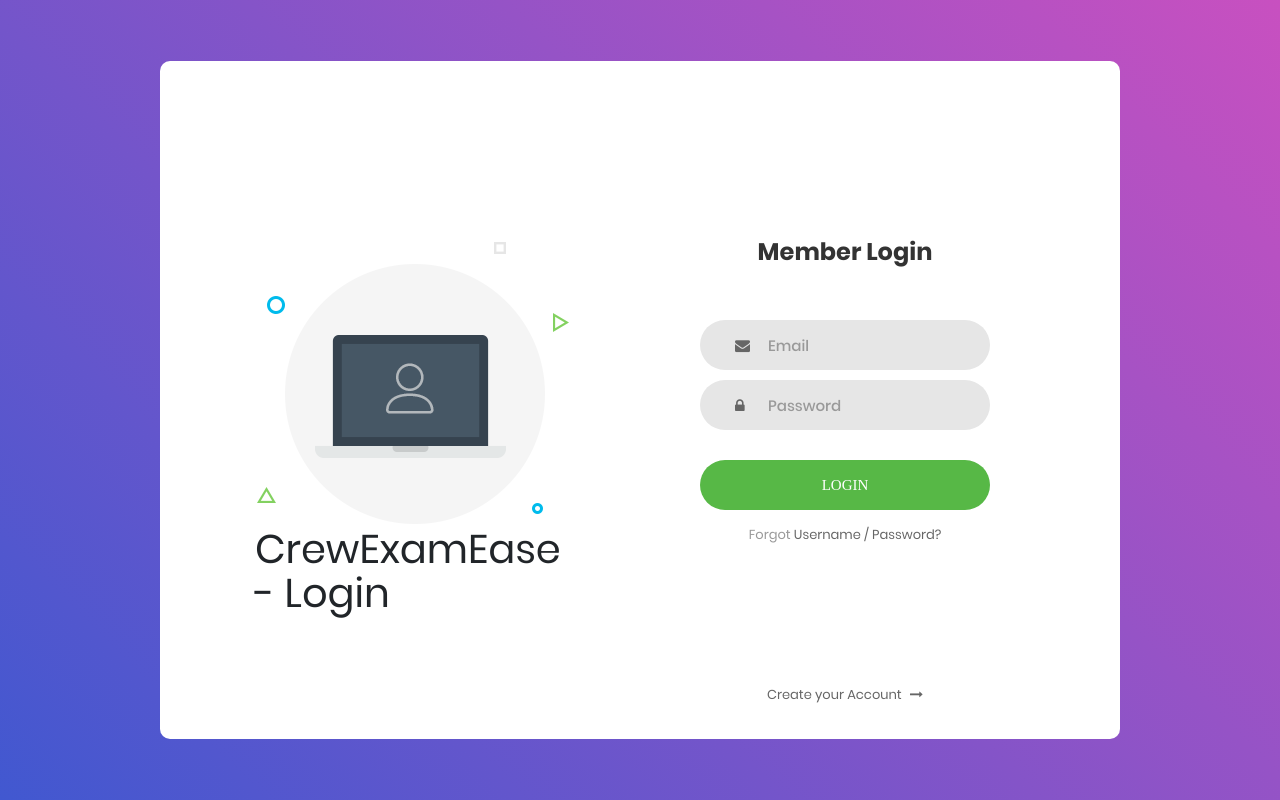
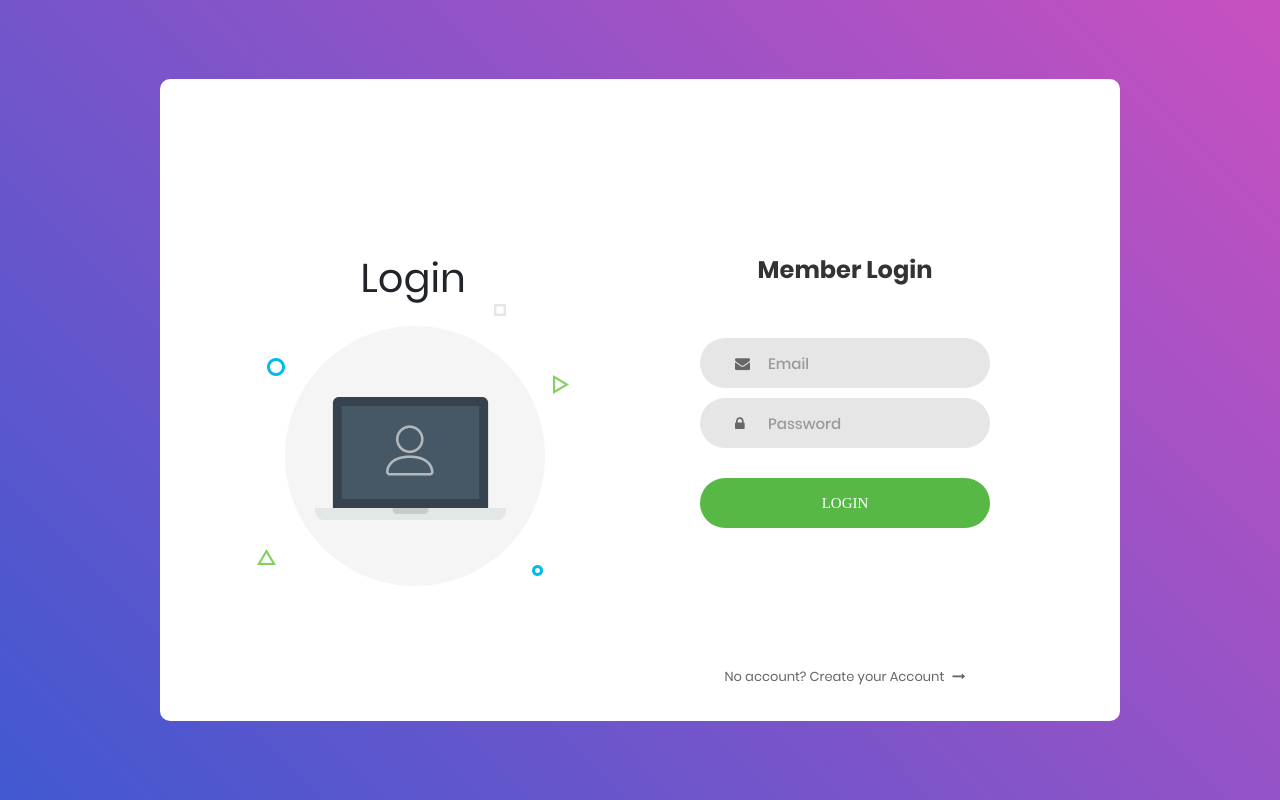
Before and after one commit to NavaprettamN/TRINIT_CREW_DEV, a Django app: page /signin/ in a window 1280 px wide. Run offline with Django 5.2, Linux system fonts and the light colour scheme; some libraries are stand-ins or nearby versions; some web fonts are replaced.

Commit message:
Debugged

```diff
--- a/examprep/examprep/templates/signin.html
+++ b/examprep/examprep/templates/signin.html
@@ -28,8 +28,8 @@
 		<div class="container-login100">
 			<div class="wrap-login100">
 				<div class="login100-pic js-tilt" data-tilt>
-					<img src="images/img-01.png" alt="IMG">
-					<h1>CrewExamEase - Login</h1>
+					<h1 class="text-center">Login</h1>
+					<img src="{%static "images/img-01.png" %}" alt="IMG">
 				</div>
 
 				<form class="login100-form validate-form" action="{% url 'signin'%}" method="POST">
@@ -59,18 +59,18 @@
 						</button>
 					</div>
 
-					<div class="text-center p-t-12">
+					{% comment %} <div class="text-center p-t-12">
 						<span class="txt1">
 							Forgot
 						</span>
 						<a class="txt2" href="#">
 							Username / Password?
 						</a>
-					</div>
+					</div> {% endcomment %}
 
 					<div class="text-center p-t-136">
-						<a class="txt2" href="register.html">
-							Create your Account
+						<a class="txt2" href="{% url 'signup' %}">
+							No account? Create your Account
 							<i class="fa fa-long-arrow-right m-l-5" aria-hidden="true"></i>
 						</a>
 					</div>
--- a/examprep/examprep/templates/signup.html
+++ b/examprep/examprep/templates/signup.html
@@ -28,8 +28,8 @@
 		<div class="container-login100">
 			<div class="wrap-login100">
 				<div class="login100-pic js-tilt" data-tilt>
-					<img src="images/img-01.png" alt="IMG">
-                    <h1>CrewExamEase - Registration</h1>
+                    <h1 class="text-center">Registration</h1>
+                    <img src="{% static "images/img-01.png" %}" alt="IMG">
 				</div>
 
 				<form class="login100-form validate-form" action={% url 'dashboard'%} method="POST">
@@ -55,7 +55,7 @@
                     </div>
 
                     <div class="wrap-input100 validate-input" data-validate="Password is required">
-                        <input class="input100" type="text" name="password" placeholder="Password" required>
+                        <input class="input100" type="password" name="password" placeholder="Password" required>
                         <span class="focus-input100"></span>
                         <span class="symbol-input100">
                             <i class="fa fa-lock" aria-hidden="true"></i>
```
